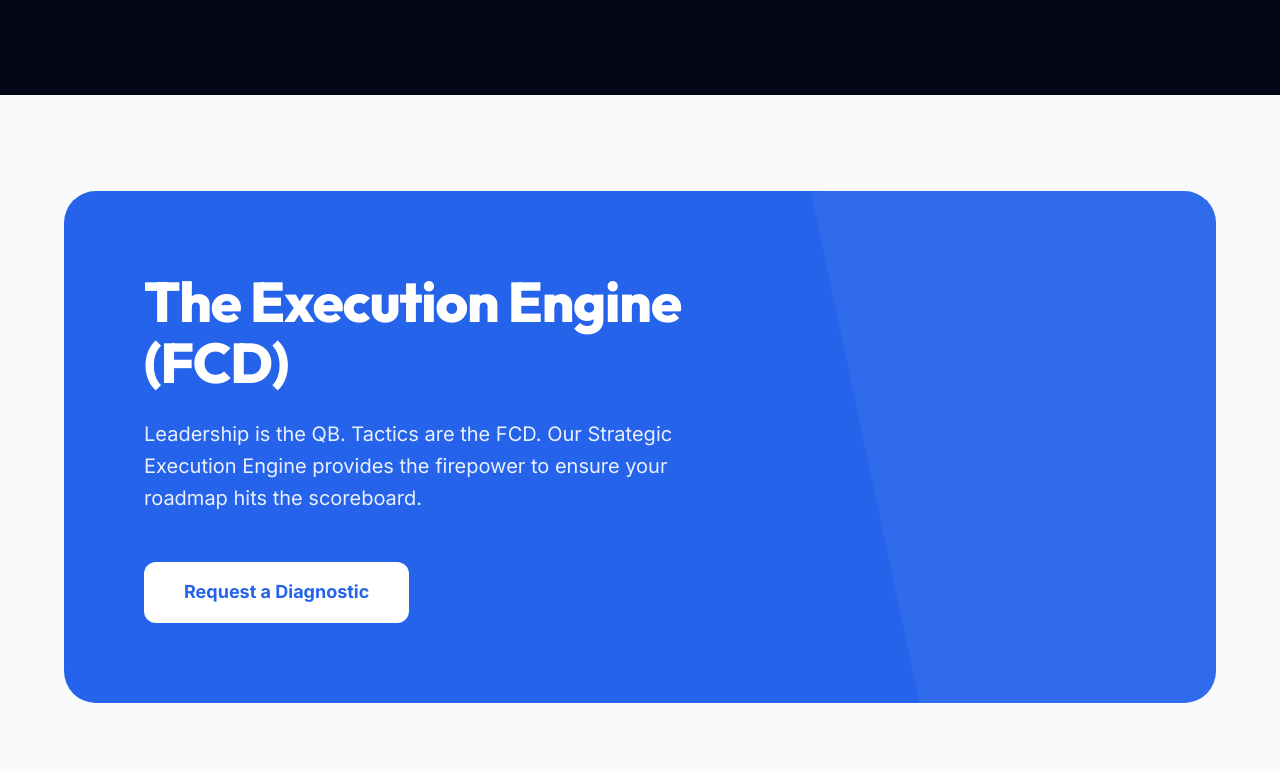
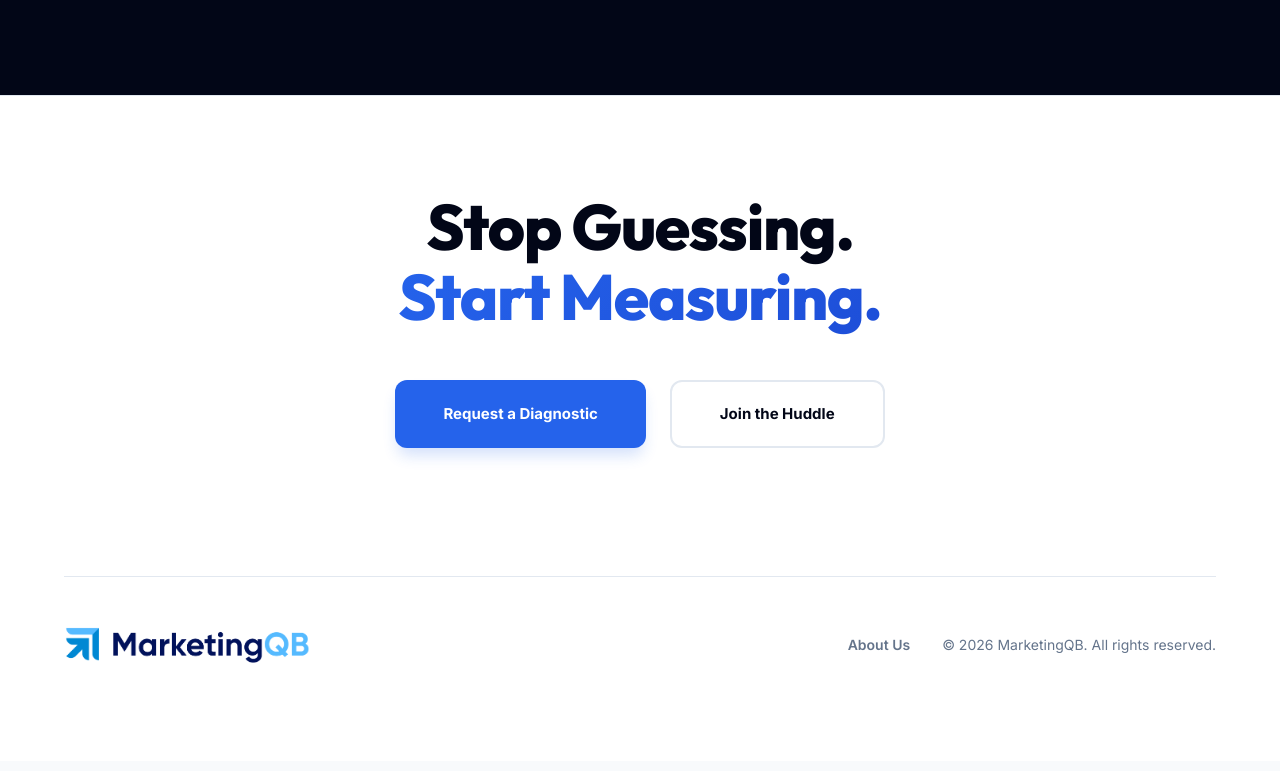
Before and after one commit to mattaster/mktqb, a React (Vite) app: page / in a window 1280 px wide. Shown: the part 2749-3520 px from the top of the page. Built offline with nearby package versions, Linux system fonts and the light colour scheme.

Commit message:
Removed Execution for now

```diff
--- a/src/pages/Home.jsx
+++ b/src/pages/Home.jsx
@@ -180,24 +180,6 @@ const Home = () => {
                 </div>
             </section>
 
-            {/* Execution Engine Section */}
-            <section className="section">
-                <div className="container">
-                    <div style={{ background: 'var(--accent)', borderRadius: '2rem', padding: '5rem', color: 'white', position: 'relative', overflow: 'hidden' }}>
-                        <div style={{ maxWidth: '600px', position: 'relative', zIndex: 2 }}>
-                            <h2 style={{ fontSize: '3.5rem', marginBottom: '1.5rem', color: 'white' }}>The Execution Engine (FCD)</h2>
-                            <p style={{ fontSize: '1.25rem', marginBottom: '3rem', opacity: 0.9 }}>
-                                Leadership is the QB. Tactics are the FCD. Our Strategic Execution Engine provides the firepower to ensure your roadmap hits the scoreboard.
-                            </p>
-                            <Link to="/contact" className="btn btn-dark" style={{ padding: '1rem 2.5rem', fontSize: '1.125rem', background: 'white', color: 'var(--accent)', textDecoration: 'none' }}>
-                                Request a Diagnostic
-                            </Link>
-                        </div>
-                        <div style={{ position: 'absolute', right: '-10%', top: '-10%', width: '40%', height: '120%', background: 'rgba(255,255,255,0.05)', transform: 'rotate(-12deg)', zIndex: 1 }}></div>
-                    </div>
-                </div>
-            </section>
-
         </>
     );
 };
```
